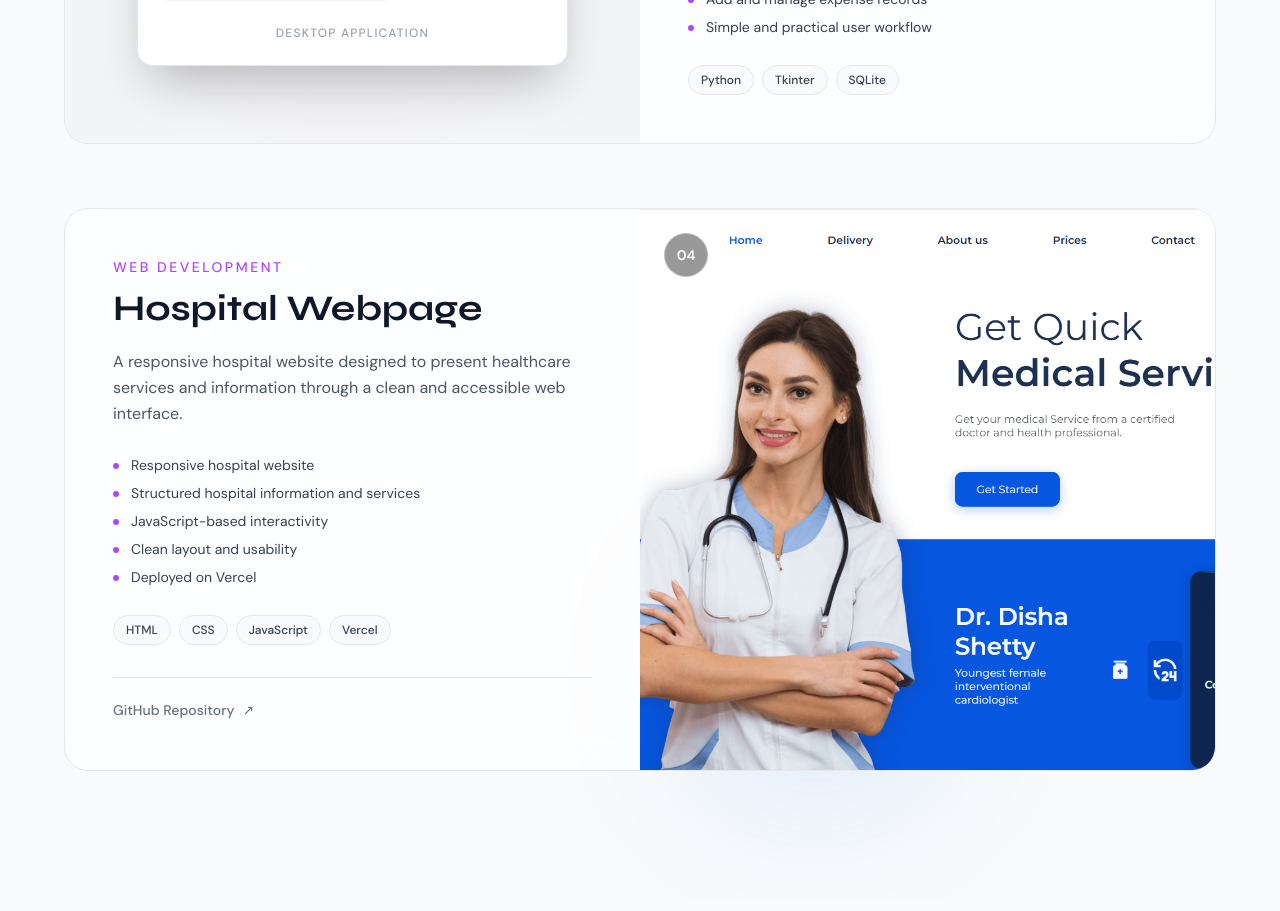
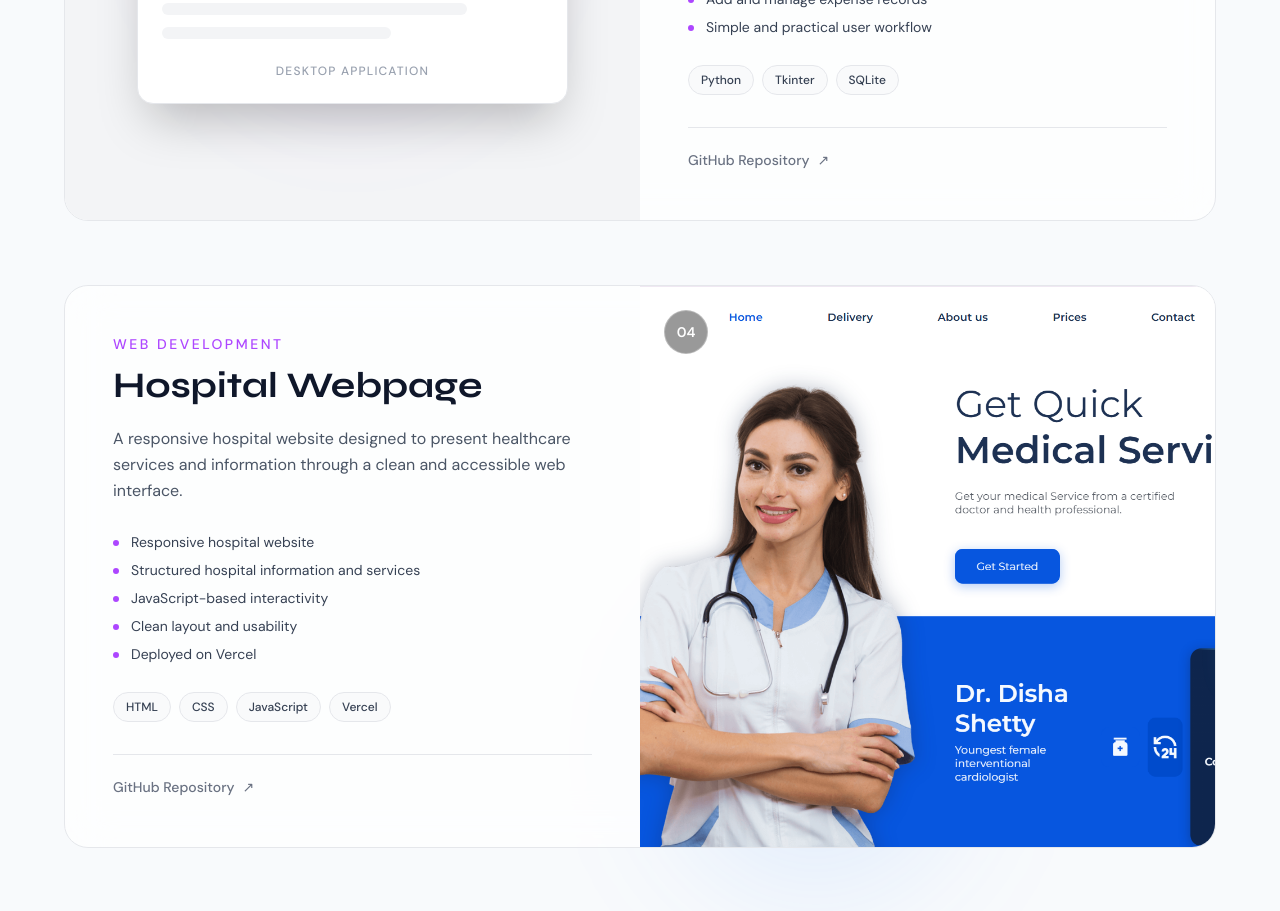
Before and after one commit to Sumatrapal/Portfolio, a React (Vite) app: page / in a window 1280 px wide. Shown: the part 5440-6351 px from the top of the page. Built offline with nearby package versions, Linux system fonts and the light colour scheme.

Commit message:
Projects modified

```diff
--- a/src/components/Projects.jsx
+++ b/src/components/Projects.jsx
@@ -53,7 +53,7 @@ const projects = [
       "Simple and practical user workflow",
     ],
     technologies: ["Python", "Tkinter", "SQLite"],
-    github: "#",
+    github: "https://github.com/Sumatrapal/Expense-tracker",
     live: "#",
     image: null,
     featured: false,
```
